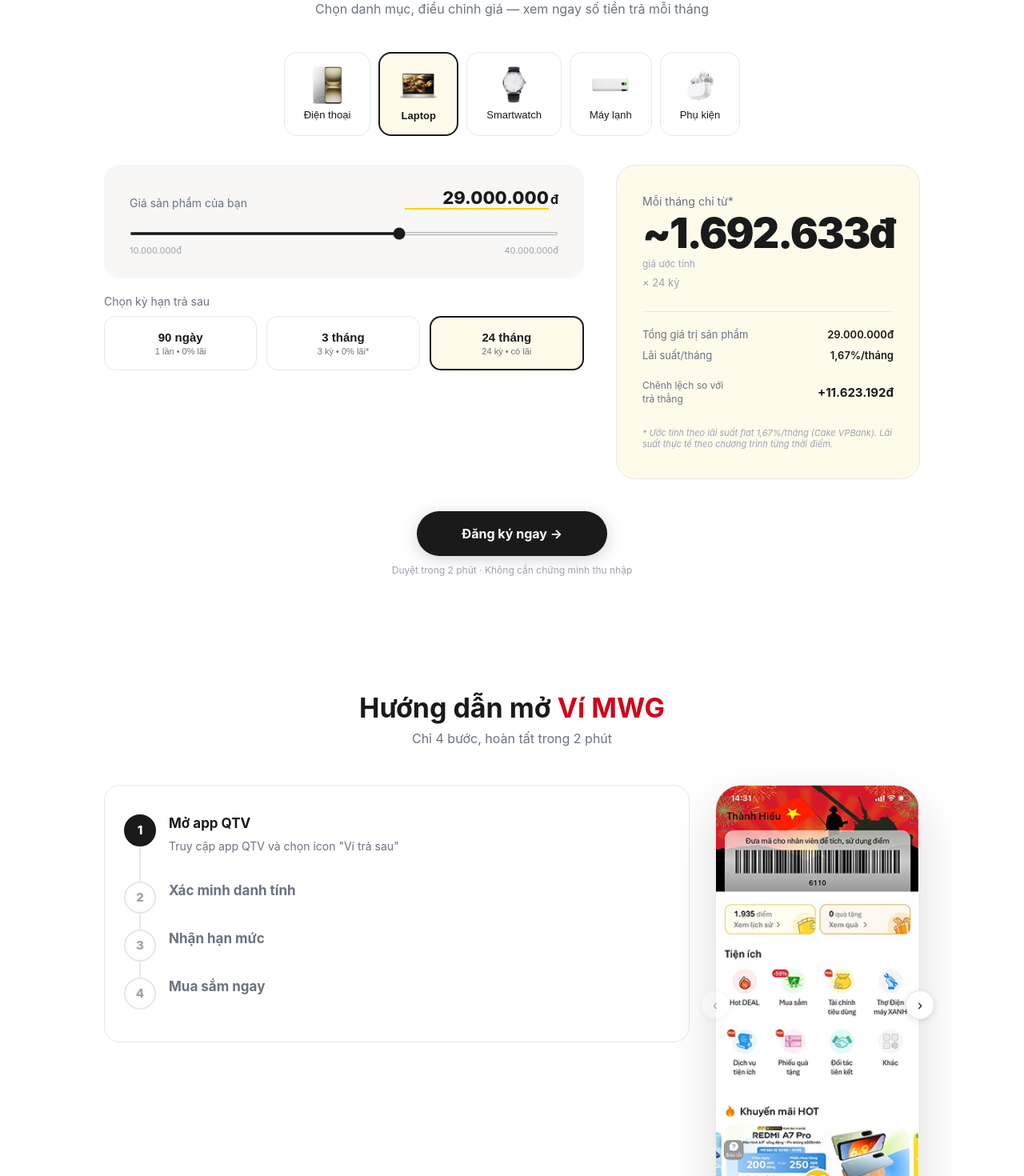
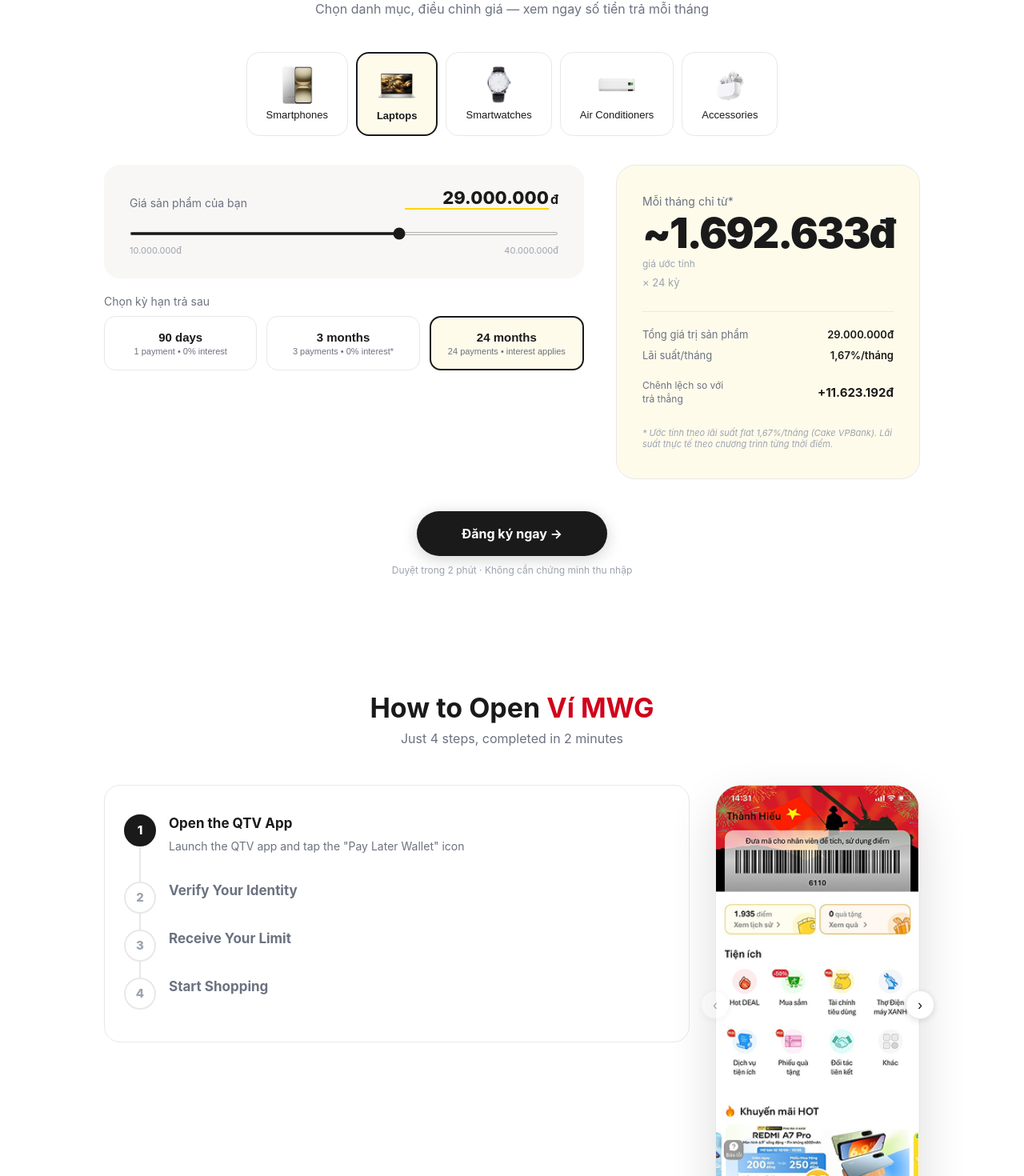
Before and after one commit to cpthanhhieu-gif/Vi-MWG, a React (Vite) app: page / in a window 1280 px wide. Shown: the part 1757-3227 px from the top of the page at 80% size. Built offline with nearby package versions, Linux system fonts and the light colour scheme.

Commit message:
feat: translate landing page content to English

```diff
--- a/src/content.js
+++ b/src/content.js
@@ -7,12 +7,12 @@
 export const heroContent = {
   bannerDesktop: "/hero-banner-desktop.png",
   bannerMobile: "/hero-banner-mobile.png",
-  ctaPrimary: "Kích hoạt ngay",
-  ctaSecondary: "Tìm hiểu thêm",
+  ctaPrimary: "Activate Now",
+  ctaSecondary: "Learn More",
 };
 
 export const partnerContent = {
-  label: "Sản phẩm hợp tác",
+  label: "Partnership Product",
   brands: [
     { logo: "/logos/logo-tgdd-mwg.png", name: "Thế Giới Di Động" },
     { logo: "/logo-cake.png", name: "Cake by VPBank" },
@@ -20,79 +20,79 @@
 };
 
 export const differentiatorContent = {
-  heading: "Điểm khác biệt",
-  subtitle: "Hạn mức lên đến 40 triệu · Miễn lãi tối đa · Duyệt tự động 2 phút",
+  heading: "What Sets Us Apart",
+  subtitle: "Up to 40M VND credit limit · Interest-free maximum · Auto-approved in 2 minutes",
   cards: [
-    { title: "Miễn lãi tối đa", subtitle: "0% lãi, đến 24 tháng", img: "/90-commit.png" },
-    { title: "Hạn mức tối đa", subtitle: "Lên đến 40 triệu đồng", img: "/40-commit.png" },
+    { title: "Interest-Free Maximum", subtitle: "0% interest, up to 24 months", img: "/90-commit.png" },
+    { title: "Maximum Credit Limit",  subtitle: "Up to 40,000,000 VND",         img: "/40-commit.png" },
   ],
 };
 
 export const storeNetworkContent = {
-  heading: "Mua sắm tại hơn 3.200 cửa hàng toàn quốc",
-  subtitle: "Ví MWG PayLater được chấp nhận tại toàn bộ hệ thống — tại cửa hàng và trên website",
+  heading: "Shop at 3,200+ Stores Nationwide",
+  subtitle: "Ví MWG PayLater is accepted across the entire network — in-store and online",
   chains: [
-    { name: "Thế Giới Di Động", count: "1.014", img: "/TGDĐ.png" },
-    { name: "Điện Máy Xanh",    count: "2.006", img: "/DMX.png" },
+    { name: "Thế Giới Di Động", count: "1,014", img: "/TGDĐ.png" },
+    { name: "Điện Máy Xanh",    count: "2,006", img: "/DMX.png" },
     { name: "TopZone",           count: "100+",  img: "/Topzone.png" },
     { name: "Avakids",           count: "95",    img: "/Avakids.png" },
   ],
-  footnote: "Số liệu Q1/2026",
+  footnote: "Data as of Q1/2026",
 };
 
 export const bnplContent = {
-  heading: "Trả sau với Ví MWG",
-  subtitle: "Chọn danh mục, điều chỉnh giá — xem ngay số tiền trả mỗi tháng",
-  cta: "Đăng ký ngay →",
-  ctaNote: "Duyệt trong 2 phút · Không cần chứng minh thu nhập",
+  heading: "Buy Now, Pay Later with Ví MWG",
+  subtitle: "Choose a category, adjust the price — instantly see your monthly payment",
+  cta: "Register Now →",
+  ctaNote: "Approved in 2 minutes · No income proof required",
   categories: [
-    { img: "/cat-dienthoai.png", label: "Điện thoại", min: 3000000,  max: 30000000, defaultPrice: 15000000 },
-    { img: "/cat-laptop.png",    label: "Laptop",     min: 10000000, max: 40000000, defaultPrice: 29000000 },
-    { img: "/cat-smartwatch.png",label: "Smartwatch", min: 2000000,  max: 15000000, defaultPrice: 6000000  },
-    { img: "/cat-maylanh.png",   label: "Máy lạnh",   min: 5000000,  max: 20000000, defaultPrice: 10000000 },
-    { img: "/cat-phukien.png",   label: "Phụ kiện",   min: 500000,   max: 5000000,  defaultPrice: 2000000  },
+    { img: "/cat-dienthoai.png", label: "Smartphones", min: 3000000,  max: 30000000, defaultPrice: 15000000 },
+    { img: "/cat-laptop.png",    label: "Laptops",      min: 10000000, max: 40000000, defaultPrice: 29000000 },
+    { img: "/cat-smartwatch.png",label: "Smartwatches", min: 2000000,  max: 15000000, defaultPrice: 6000000  },
+    { img: "/cat-maylanh.png",   label: "Air Conditioners", min: 5000000, max: 20000000, defaultPrice: 10000000 },
+    { img: "/cat-phukien.png",   label: "Accessories",  min: 500000,   max: 5000000,  defaultPrice: 2000000  },
   ],
   periods: [
-    { value: 90,  label: "90 ngày",  desc: "1 lần • 0% lãi",  installments: 1,  hasInterest: false, monthlyRate: 0      },
-    { value: 270, label: "3 tháng",  desc: "3 kỳ • 0% lãi*",  installments: 3,  hasInterest: false, monthlyRate: 0      },
-    { value: 720, label: "24 tháng", desc: "24 kỳ • có lãi",  installments: 24, hasInterest: true,  monthlyRate: 0.0167 },
+    { value: 90,  label: "90 days",   desc: "1 payment • 0% interest",  installments: 1,  hasInterest: false, monthlyRate: 0      },
+    { value: 270, label: "3 months",  desc: "3 payments • 0% interest*", installments: 3,  hasInterest: false, monthlyRate: 0      },
+    { value: 720, label: "24 months", desc: "24 payments • interest applies", installments: 24, hasInterest: true, monthlyRate: 0.0167 },
   ],
 };
 
 export const guideContent = {
-  heading: "Hướng dẫn mở Ví MWG",
-  subtitle: "Chỉ 4 bước, hoàn tất trong 2 phút",
+  heading: "How to Open Ví MWG",
+  subtitle: "Just 4 steps, completed in 2 minutes",
   appImage: "/qtv-home.png",
-  cta: "Đăng ký ngay →",
-  ctaNote: "Duyệt trong 2 phút · Không cần chứng minh thu nhập",
+  cta: "Register Now →",
+  ctaNote: "Approved in 2 minutes · No income proof required",
   steps: [
-    { num: 1, title: "Mở app QTV",         desc: 'Truy cập app QTV và chọn icon "Ví trả sau"'          },
-    { num: 2, title: "Xác minh danh tính", desc: "Chụp CCCD gắn chip và xác thực khuôn mặt (eKYC)"    },
-    { num: 3, title: "Nhận hạn mức",       desc: "Hệ thống tự động duyệt và cấp hạn mức chi tiêu"     },
-    { num: 4, title: "Mua sắm ngay",       desc: "Chọn sản phẩm yêu thích, thanh toán bằng Ví MWG"    },
+    { num: 1, title: "Open the QTV App",      desc: 'Launch the QTV app and tap the "Pay Later Wallet" icon'     },
+    { num: 2, title: "Verify Your Identity",  desc: "Take a photo of your chip-enabled ID and complete face authentication (eKYC)" },
+    { num: 3, title: "Receive Your Limit",    desc: "The system automatically approves and assigns your credit limit" },
+    { num: 4, title: "Start Shopping",        desc: "Pick your favorite products and pay with Ví MWG"             },
   ],
 };
 
 export const faqContent = {
-  heading: "Câu hỏi thường gặp",
+  heading: "Frequently Asked Questions",
   items: [
-    { q: "Ví MWG PayLater là gì?",                   a: "Ví MWG PayLater là dịch vụ Mua trước - Trả sau được phát triển bởi Thế Giới Di Động hợp tác cùng Cake by VPBank. Bạn được cấp hạn mức lên đến 40 triệu đồng, miễn lãi tối đa 90 ngày, duyệt ngay trên điện thoại trong 2 phút." },
-    { q: "Ai có thể đăng ký Ví MWG?",                a: "Công dân Việt Nam từ 18 tuổi trở lên, có CCCD gắn chip còn hiệu lực. Không cần chứng minh thu nhập hay hồ sơ phức tạp — duyệt tự động, không cần đến cửa hàng." },
-    { q: "Ví MWG có tính lãi không?",                a: "Không! Khi thanh toán đúng hạn trong kỳ miễn lãi (tối đa 90 ngày), bạn hoàn toàn không trả bất kỳ khoản lãi nào. Nếu muốn trả góp dài hạn hơn (lên đến 24 tháng), mức lãi suất sẽ được thông báo rõ ràng trước khi xác nhận." },
-    { q: "Mua trước, trả sau có rủi ro gì không?",   a: "Ví MWG minh bạch về mọi khoản phí. Bạn chỉ cần thanh toán đúng hạn để tránh phí trễ hạn. Mọi thông tin đều được hiển thị rõ trước khi xác nhận giao dịch." },
-    { q: "Hạn mức tối đa của Ví MWG là bao nhiêu?",  a: "Hạn mức lên đến 40.000.000đ, được xét duyệt tự động dựa trên kết quả xác minh danh tính qua điện thoại. Hạn mức có thể được nâng dần theo lịch sử thanh toán đúng hạn của bạn." },
-    { q: "Dùng Ví MWG được ở đâu?",                  a: "Ví MWG PayLater được chấp nhận tại hơn 3.200 cửa hàng của Thế Giới Di Động, Điện Máy Xanh, TopZone và Avakids — cả tại cửa hàng lẫn trên website. Chọn Ví MWG làm phương thức thanh toán là hoàn tất." },
+    { q: "What is Ví MWG PayLater?",               a: "Ví MWG PayLater is a Buy Now, Pay Later service developed by Thế Giới Di Động in partnership with Cake by VPBank. You receive a credit limit of up to 40,000,000 VND, interest-free for up to 90 days, approved instantly on your phone in just 2 minutes." },
+    { q: "Who can apply for Ví MWG?",              a: "Vietnamese citizens aged 18 and above with a valid chip-enabled national ID. No income proof or complex paperwork required — fully automated approval, no store visit needed." },
+    { q: "Does Ví MWG charge interest?",           a: "No! When you pay on time within the interest-free period (up to 90 days), you pay absolutely no interest. If you choose a longer installment plan (up to 24 months), the interest rate will be clearly disclosed before you confirm." },
+    { q: "Are there any risks with Buy Now, Pay Later?", a: "Ví MWG is fully transparent about all fees. You simply need to pay on time to avoid late fees. All details are clearly displayed before you confirm any transaction." },
+    { q: "What is the maximum credit limit?",      a: "The credit limit goes up to 40,000,000 VND, automatically approved based on your identity verification result on your phone. Your limit may increase over time with a consistent on-time payment history." },
+    { q: "Where can I use Ví MWG?",               a: "Ví MWG PayLater is accepted at 3,200+ stores across Thế Giới Di Động, Điện Máy Xanh, TopZone, and Avakids — both in-store and online. Simply select Ví MWG as your payment method at checkout." },
   ],
 };
 
 export const ctaContent = {
-  badge:    "Ưu đãi dành riêng cho bạn",
-  heading:  "Đăng ký Ví MWG — hoàn tiền đến 800.000đ",
-  subtitle: "Áp dụng cho giao dịch đủ điều kiện · Theo chương trình từng thời điểm",
-  button:   "Kích hoạt ngay →",
+  badge:    "Exclusive Offer for You",
+  heading:  "Sign Up for Ví MWG — Get Up to 800,000 VND Cashback",
+  subtitle: "Applicable to qualifying transactions · Subject to promotional terms",
+  button:   "Activate Now →",
 };
 
 export const footerContent = {
-  legal:   "Sản phẩm hợp tác giữa Thế Giới Di Động và Cake by VPBank. Được cấp phép và giám sát bởi Ngân hàng Nhà nước Việt Nam.",
-  links:   ["Điều khoản", "Chính sách", "Hỗ trợ"],
+  legal:   "A partnership product between Thế Giới Di Động and Cake by VPBank. Licensed and supervised by the State Bank of Vietnam.",
+  links:   ["Terms & Conditions", "Privacy Policy", "Support"],
 };
```
